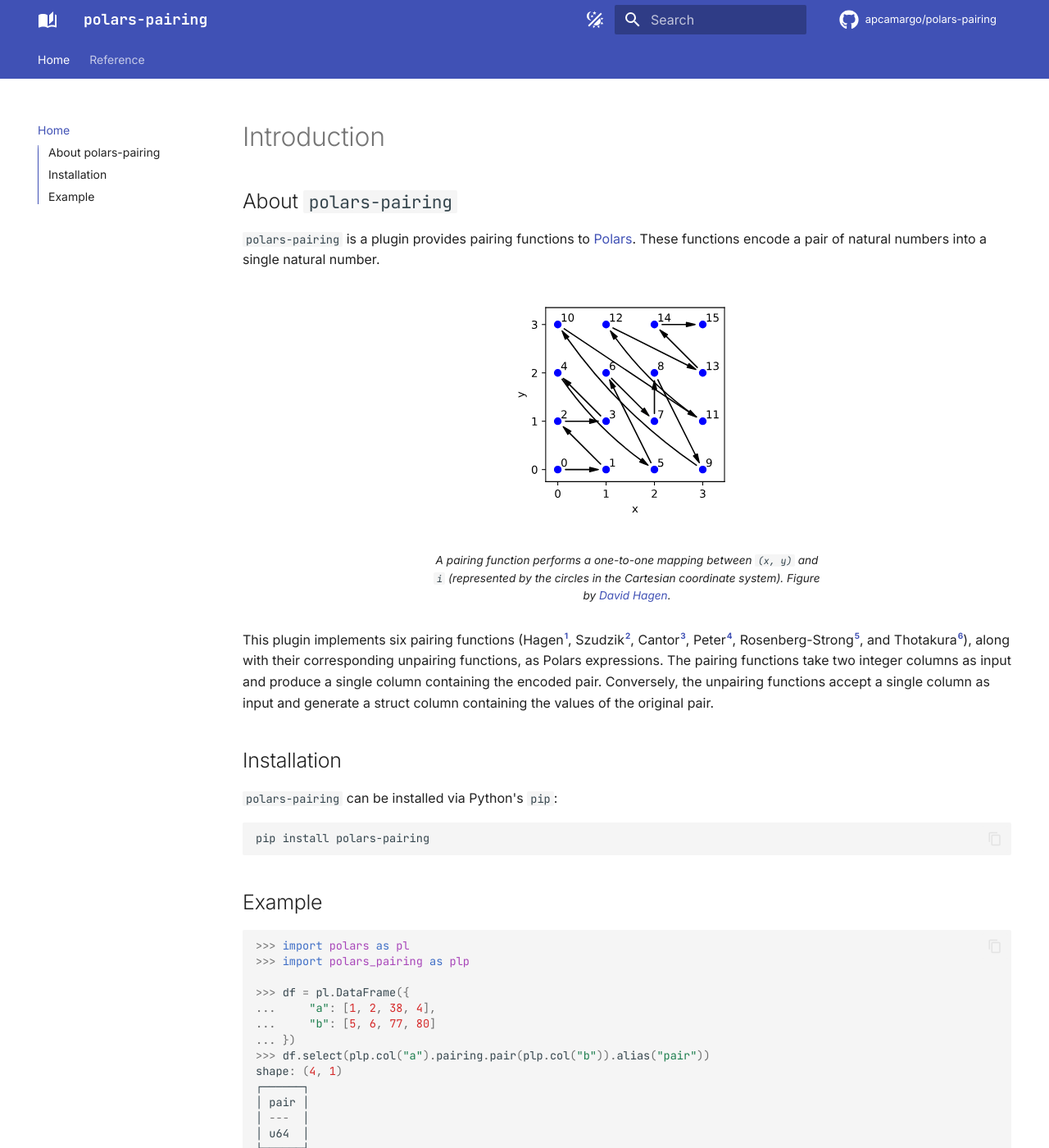
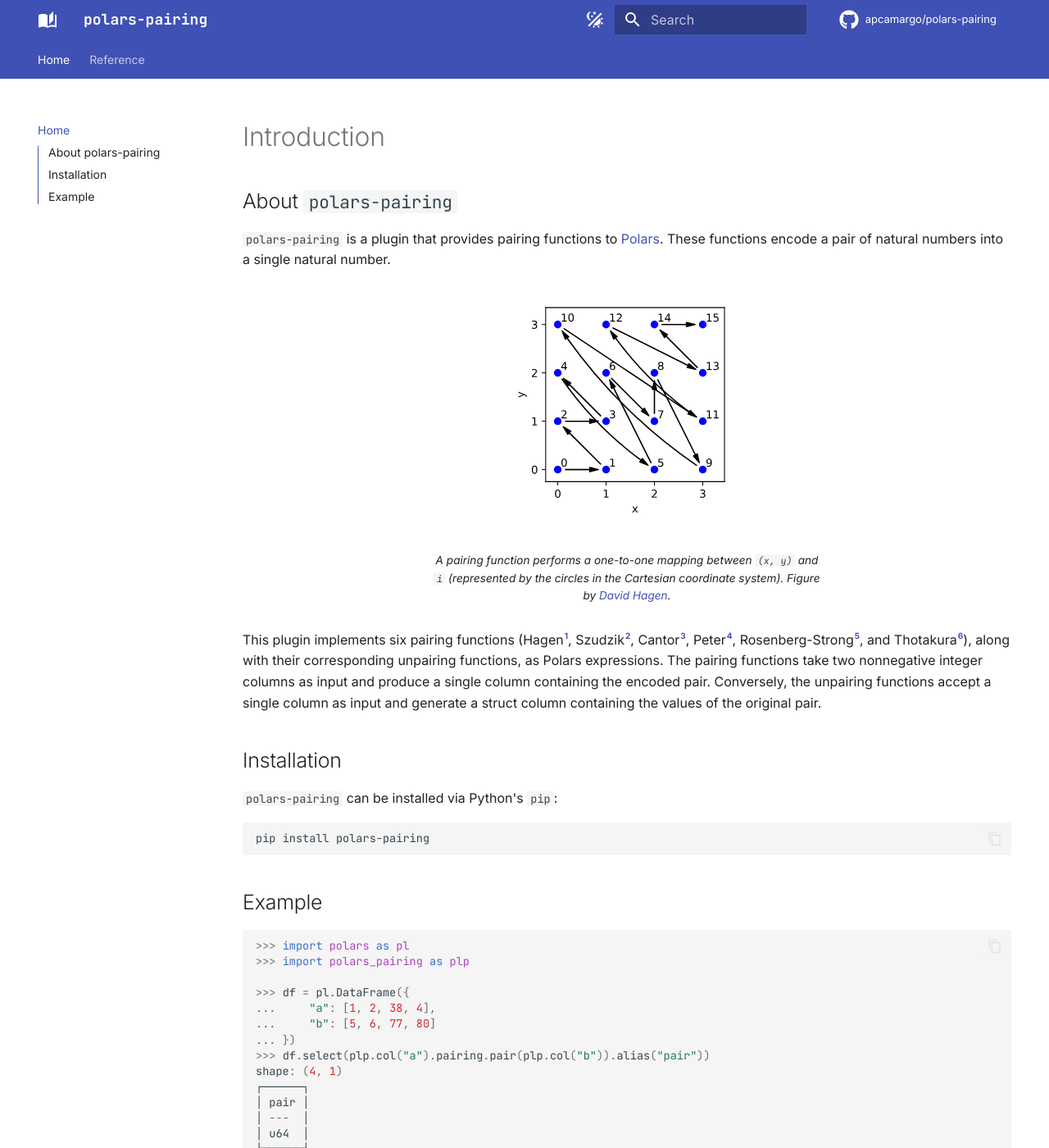
Before and after one commit to apcamargo/polars-pairing, an MkDocs documentation site: the page built from docs/index.md, in a window 1280 px wide and 1400 px high. Shown: the whole window at 82% size. Built offline with MkDocs 1.6.1 and Material for MkDocs 9.7.7, drawn with Linux system fonts in a browser that asks for light colours; comment, search, counter and statistics services are not loaded.

Commit message:
docs: update documentation to version 0.2.0

```diff
--- a/docs/index.md
+++ b/docs/index.md
@@ -2,7 +2,7 @@
 
 ## About `polars-pairing`
 
-`polars-pairing` is a plugin provides pairing functions to [Polars](https://github.com/pola-rs/polars). These functions encode a pair of natural numbers into a single natural number.
+`polars-pairing` is a plugin that provides pairing functions to [Polars](https://github.com/pola-rs/polars). These functions encode a pair of natural numbers into a single natural number.
 
 <figure markdown="span">
   ![Image title](images/hagen_pairing_light.svg#only-light)
@@ -10,7 +10,7 @@
   <figcaption>A pairing function performs a one-to-one mapping between <code>(x, y)</code> and <code>i</code> (represented by the circles in the Cartesian coordinate system). Figure by <a href="https://drhagen.com/blog/superior-pairing-function/">David Hagen</a>.</figcaption>
 </figure>
 
-This plugin implements six pairing functions (Hagen[^1], Szudzik[^2], Cantor[^3], Peter[^4], Rosenberg-Strong[^5], and Thotakura[^6]), along with their corresponding unpairing functions, as Polars expressions. The pairing functions take two integer columns as input and produce a single column containing the encoded pair. Conversely, the unpairing functions accept a single column as input and generate a struct column containing the values of the original pair.
+This plugin implements six pairing functions (Hagen[^1], Szudzik[^2], Cantor[^3], Peter[^4], Rosenberg-Strong[^5], and Thotakura[^6]), along with their corresponding unpairing functions, as Polars expressions. The pairing functions take two nonnegative integer columns as input and produce a single column containing the encoded pair. Conversely, the unpairing functions accept a single column as input and generate a struct column containing the values of the original pair.
 
 ## Installation
 
--- a/polars_pairing/__init__.py
+++ b/polars_pairing/__init__.py
@@ -34,7 +34,7 @@
         ----------
         method
             The method to use for pairing. Either "hagen", "szudzik", "cantor",
-            "peter", "rosenberg_strong" or "thotakura", defaults to "hagen".
+            "peter", "rosenberg_strong" or "thotakura". Defaults to "hagen".
 
         Raises
         ------
@@ -106,7 +106,7 @@
         ----------
         method
             The method to use for unpairing. Either "hagen", "szudzik", "cantor",
-            "peter", "rosenberg_strong" or "thotakura", defaults to "hagen".
+            "peter", "rosenberg_strong" or "thotakura". Defaults to "hagen".
 
         Raises
         ------
```
Also changed, not shown: README.md (+1 -1 lines).
